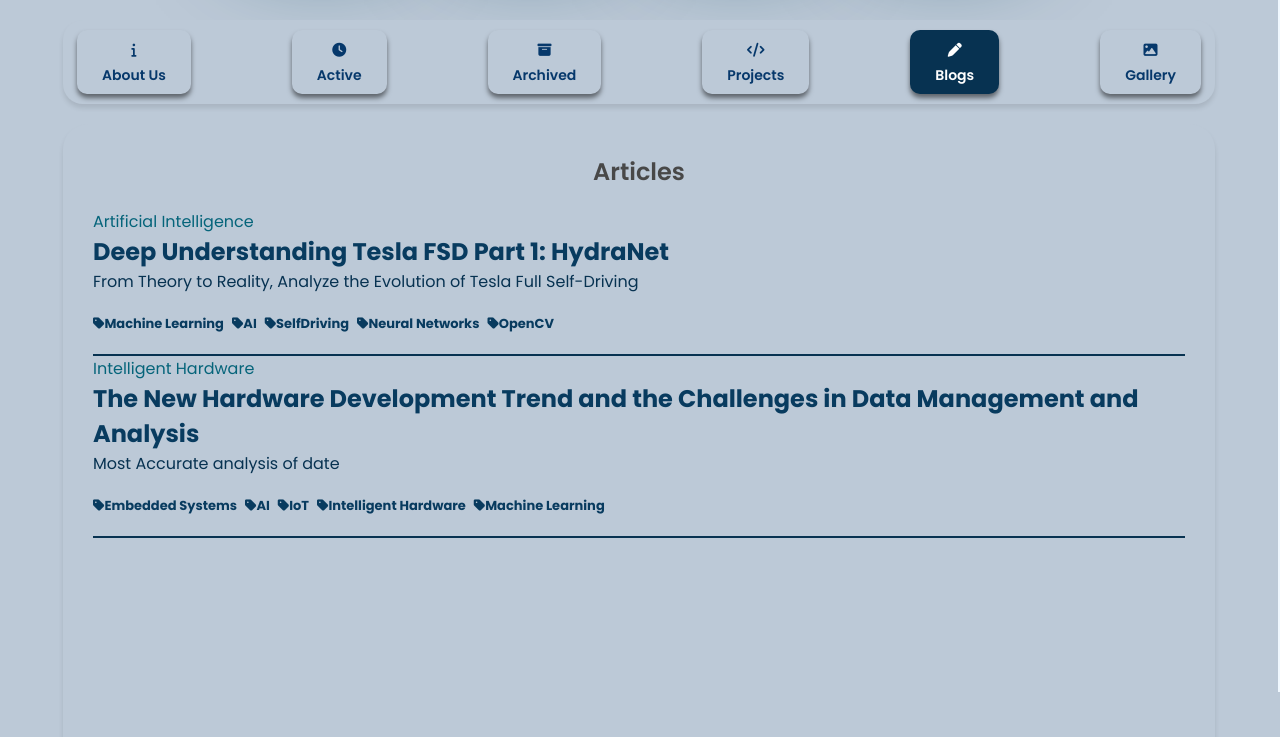
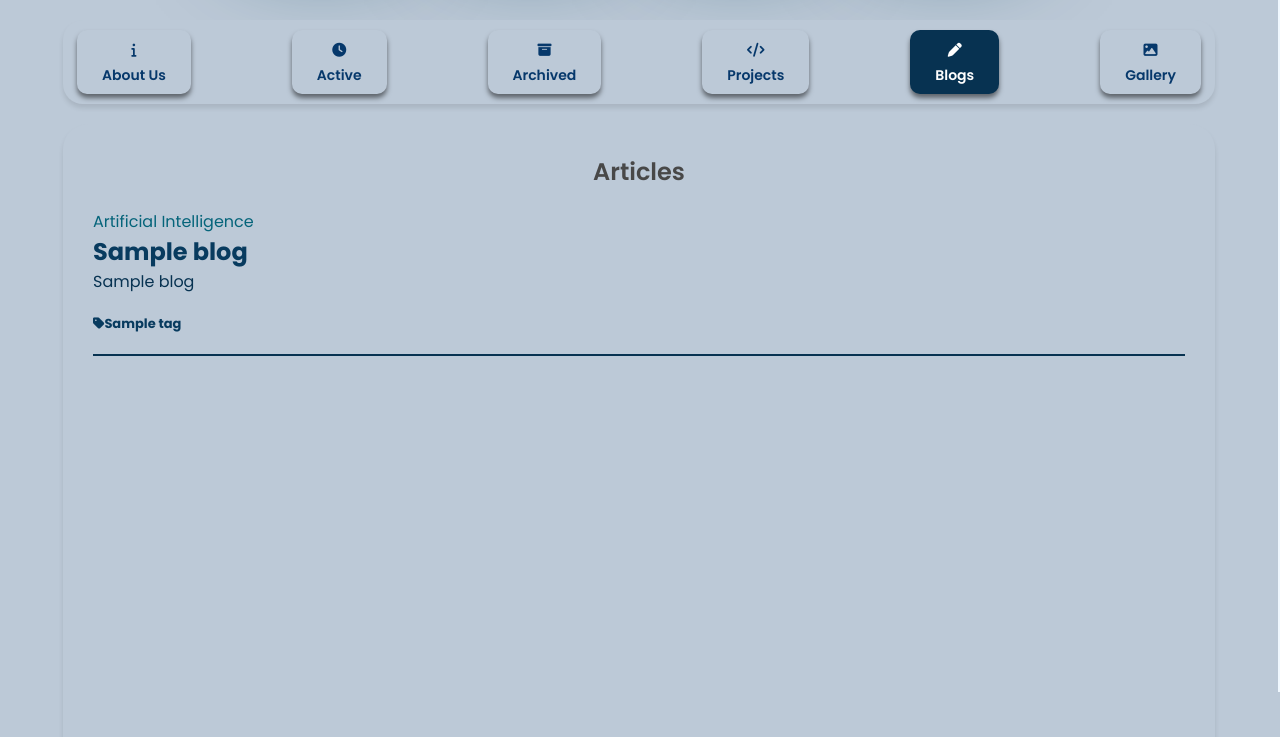
Before and after one commit to pearlrathour/Campus-Connect, a Django app: template Campus_Connect/templates/club.html in a window 1280 px wide. Shown: the part 658-1395 px from the top of the page. Run offline with Django 4.2, Linux system fonts and the light colour scheme; the template is opened without the code that fills it: most values are stand-ins (such as "Sample title", 1, 10 or a date in 2020); some libraries are stand-ins or nearby versions.

Commit message:
Made dynamic

```diff
--- a/Campus_Connect/templates/club.html
+++ b/Campus_Connect/templates/club.html
@@ -406,65 +406,40 @@
           </p>
           </p>
         </div>
+
         <div class="tabs__content is-active">
           <h2 class="tabs__title">Articles</h2>
+          {%for i in blog%}
           <div class="blog-post">
             <div class="blog-head-topic" style="text-align:left ; color: rgb(5, 100, 122);">Artificial Intelligence
             </div>
+
             <div class="blog-heading" style="text-align:left ;">
               <a href="{%url 'blog'%}">
-                <h2>Deep Understanding Tesla FSD Part 1: HydraNet </h2>
+                <h2> {{i.title}} </h2>
               </a>
               <p class="blog-description" style="margin-bottom:20px;">
-                From Theory to Reality, Analyze the Evolution of Tesla Full Self-Driving
+                {{i.all}}
               </p>
               <!-- <p class="blog-author" style="color:#3b8296 ;  font-weight:500;"><i class="fa-solid fa-feather"></i>Samadeep Sengupta</p> -->
               <div class="blog-tags">
 
                 <ul style="margin-bottom:20px ; font-size: small;">
-
-                  <li><a href=""><i class="fa-solid fa-tag"></i><b>Machine Learning</b> </a> </li>
-                  <li><a href=""><i class="fa-solid fa-tag"></i><b>AI</b> </a> </li>
-                  <li><a href=""><i class="fa-solid fa-tag"></i><b>SelfDriving</b> </a> </li>
-                  <li><a href=""><i class="fa-solid fa-tag"></i><b>Neural Networks</b> </a> </li>
-                  <li><a href=""><i class="fa-solid fa-tag"></i><b>OpenCV</b> </a> </li>
+                  {%for i in tag %}
+                  <li><a href=""><i class="fa-solid fa-tag"></i><b>{{i.name}}</b> </a> </li>
+                  {% endfor %}
 
 
                 </ul>
 
 
               </div>
+
             </div>
           </div>
-          <div class="blog-post">
-            <div class="blog-head-topic" style="text-align:left ; color: rgb(5, 100, 122);">Intelligent Hardware</div>
-            <div class="blog-heading" style="text-align:left ;">
-              <a href="/blogs/blog.html">
-                <h2 class="blog-title">The New Hardware Development Trend and the Challenges in Data Management and
-                  Analysis</h2>
-              </a>
-              <p class="blog-description" style="margin-bottom:20px;">
-                Most Accurate analysis of date
-              </p>
-              <!-- <p class="blog-author" style="color:#3b8296 ;  font-weight:500;"><i class="fa-solid fa-feather"></i>Samadeep Sengupta</p> -->
-              <div class="blog-tags">
-
-                <ul style="margin-bottom:20px ; font-size: small;">
-
-                  <li><a href=""><i class="fa-solid fa-tag"></i><b>Embedded Systems</b> </a> </li>
-                  <li><a href=""><i class="fa-solid fa-tag"></i><b>AI</b> </a> </li>
-                  <li><a href=""><i class="fa-solid fa-tag"></i><b>IoT</b> </a> </li>
-                  <li><a href=""><i class="fa-solid fa-tag"></i><b>Intelligent Hardware</b> </a> </li>
-                  <li><a href=""><i class="fa-solid fa-tag"></i><b>Machine Learning</b> </a> </li>
+          {%endfor%}
 
 
-                </ul>
-
-
-              </div>
-            </div>
-          </div>
-        </div>
         <div class="tabs__content">
           <h2 class="tabs__title">Gallery Title</h2>
           <p class="tabs__text">Lorem ipsum dolor sit, amet consectetur adipisicing elit. Mollitia quasi commodi nisi ex
--- a/Campus_Connect/users/models.py
+++ b/Campus_Connect/users/models.py
@@ -21,6 +21,9 @@
 
 
 class blog(models.Model):
-    user=models.OneToOneField(User, on_delete=models.CASCADE, blank=True, null=True)
+    user=models.ForeignKey(User, on_delete=models.CASCADE, blank=True, null=True)
+    tags=models.ForeignKey('tags', blank=True, null=True , on_delete=models.CASCADE)
     title=models.CharField(max_length=200, null=True, blank=True)
     all=models.TextField(blank=True, null=True)
+    def __str__(self):
+        return self.title
--- a/Campus_Connect/users/urls.py
+++ b/Campus_Connect/users/urls.py
@@ -5,4 +5,5 @@
 urlpatterns = [
     path("", views.prof),
     path('blog/', views.blog, name="blog")
+
 ]
```
Also changed, not shown: Campus_Connect/users/views.py (+12 -5 lines), Campus_Connect/db.sqlite3, Campus_Connect/users/migrations/0007_blog_tags_alter_blog_user.py (added), Campus_Connect/users/migrations/0008_remove_blog_tags_blog_tags.py (added).
